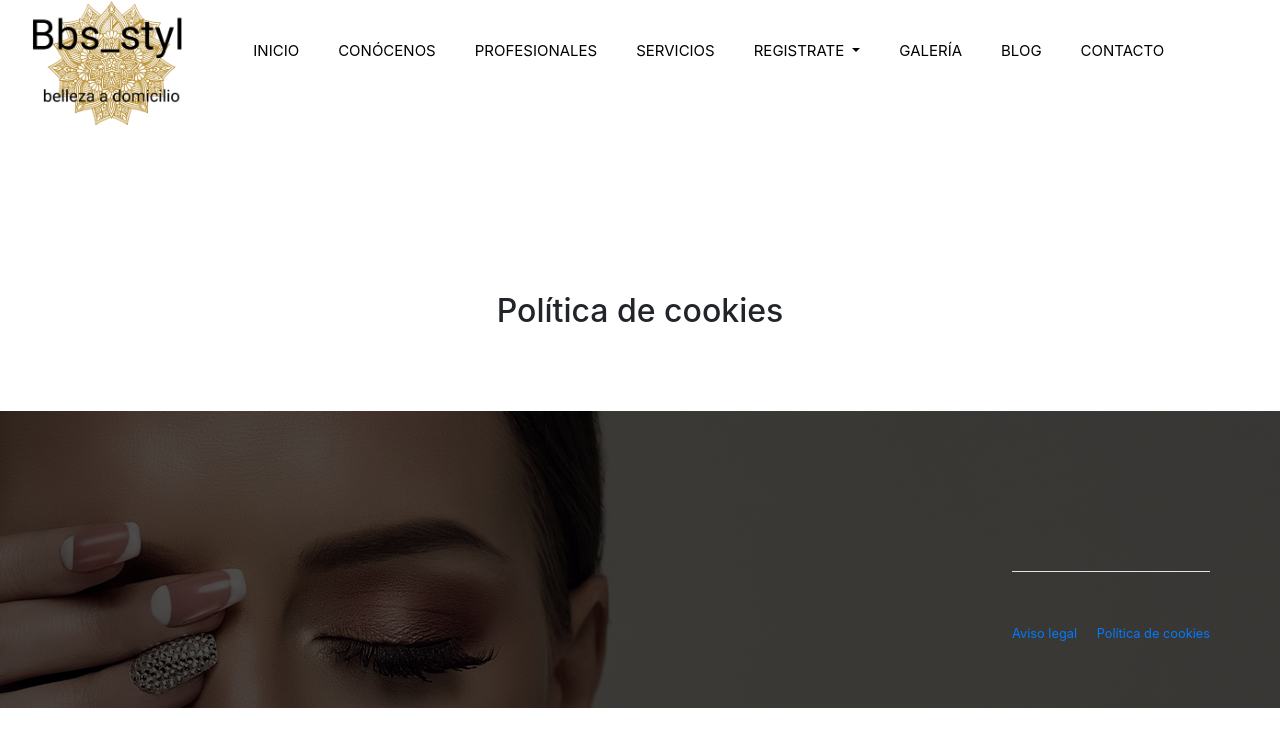
After one commit to Maellyf5/Bbs_styl, a Django app: page /cookies in a window 1280 px wide. The commit adds this page. Shown: the top 747 px of the page. Run offline with Django 3.2, Linux system fonts and the light colour scheme; data that the repository does not hold is empty; some libraries are stand-ins or nearby versions.

Commit message:
footer- enlace bdd y políticas

```diff
--- a/Bbs_Styl/app/admin.py
+++ b/Bbs_Styl/app/admin.py
@@ -1,5 +1,6 @@
 from django.contrib import admin
-from .models import Inicio,EntradaBlog
+from .models import Inicio,EntradaBlog, Footer
 # Register your models here.
 admin.site.register(Inicio)
 admin.site.register(EntradaBlog)
+admin.site.register(Footer)
--- a/Bbs_Styl/app/static/css/style.css
+++ b/Bbs_Styl/app/static/css/style.css
@@ -444,3 +444,21 @@ button.btn.my-2 span {
     color: #ba9237;
 
 }
+
+@media (max-width: 575px){
+.footerMl{
+  margin-left: 30px;
+}
+}
+
+@media (max-width: 610px){
+  .mrRespon{
+    margin-left: 20px;
+  }
+  }
+
+.marginAviso{
+  padding: 150px 30px 25px 30px;
+  background-color: #ffffff;
+
+}
--- a/Bbs_Styl/app/urls.py
+++ b/Bbs_Styl/app/urls.py
@@ -4,8 +4,8 @@ from .views import *
 urlpatterns = [
     path('', Index.as_view(), name='index'),
     path('inicio/', Index.as_view(), name='inicio'),
-
-    #path('index', Index.as_view(), name='index'),
+    path('AvisoLegal', Aviso.as_view(), name='avisoLegal'),
+    path('cookies', Cookies.as_view(), name='cookies'),
     path('blog/', Blog.as_view(), name='blog'),
 
 ]
--- a/Bbs_Styl/app/views.py
+++ b/Bbs_Styl/app/views.py
@@ -10,6 +10,25 @@ class Index(TemplateView):
         context=super(Index, self).get_context_data(**kwargs)
         context['mi']= Inicio.objects.all()
         context['destacados']= EntradaBlog.objects.filter(destacados = True)[:3]
+        context['contacto']= Footer.objects.all()
+        return context
+
+class Aviso(TemplateView):
+    template_name = 'app/avisoLegal.html'
+
+    def get_context_data(self,**kwargs):
+        context=super(Aviso, self).get_context_data(**kwargs)
+        context['mi']= Inicio.objects.all()
+        context['contacto']= Footer.objects.all()
+        return context
+
+class Cookies(TemplateView):
+    template_name = 'app/cookies.html'
+
+    def get_context_data(self,**kwargs):
+        context=super(Cookies, self).get_context_data(**kwargs)
+        context['mi']= Inicio.objects.all()
+        context['contacto']= Footer.objects.all()
         return context
 
 class Blog(ListView):
@@ -22,14 +41,13 @@ class Blog(ListView):
     def get_context_data(self,**kwargs):
         context=super(Blog, self).get_context_data(**kwargs)
         context['destacados']= EntradaBlog.objects.filter(destacados = True)[:3]
-        context['mi']= Peluqueros.objects.all()
+        context['mi']= Inicio.objects.all()
         #context['template']= 'app:blog'
-        #context['contacto']= Contacto.objects.all()
-        #context['mi']= Inicio.objects.all()[0]
+        context['contacto']= Footer.objects.all()
 
         return context
 
-class InfoBlog(DetailView):
+""" class InfoBlog(DetailView):
     template_name = 'app/infoBlog.html'
     model =  EntradaBlog
 
@@ -37,8 +55,8 @@ class InfoBlog(DetailView):
         context = super(InfoBlog, self).get_context_data(**kwargs)
         idblog = self.kwargs.get('pk',None)
         context['info'] = EntradaBlog.objects.get(pk = idblog)
-        context['contacto']= Contacto.objects.all()
+        context['contacto']= Footer.objects.all()
         context['mi']= Inicio.objects.all()[0]
         context['template']= 'app:infoblog'
         context['idTemp'] = idblog
-        return context
+        return context  """
--- /dev/null
+++ b/Bbs_Styl/templates/app/cookies.html
@@ -0,0 +1,21 @@
+{% extends 'app/index.html' %} {% load static %} {% load bootstrap4 %}
+
+{% block content%}
+
+<div class="container-fluid mb-5">
+    <div class="row justify-content-center">
+        <div class="col-12">
+            <!-- Blog Details Area -->
+            <div class="blog-details-area marginAviso text-center">
+                <h2>Política de cookies</h2>
+                {% for p in contacto %}
+
+                <p class="descripcion text-justify mt-4">{{ p.cookies }} </p>
+                {% endfor %}
+            </div>
+        </div>
+    </div>
+</div>
+
+
+{% endblock content%}
--- a/Bbs_Styl/templates/app/index.html
+++ b/Bbs_Styl/templates/app/index.html
@@ -144,13 +144,13 @@
       <!-- SECCION PROFESIONALES -->
       <div class="row align-items-center mb-5 prof">
         {% for p in mi %}
-        <div class="col-md-6">
+        <div class="col-md-6 mrRespon">
           <div class="d-flex align-items-center">
             <div class="bg-img-2" style="background-image: url('{{ p.proInicio.url }}')"></div>
           </div>
 
         </div>
-        <div class="col-md-5">
+        <div class="col-md-5 mrRespon">
           <h2 class="h2servicio mb-3">Nuestros profesionales</h2>
 
           <p class="font-weight">{% autoescape off %}
@@ -165,7 +165,7 @@
       <!--SECCION SERVICIOS-->
 
       <div class="row align-items-center">
-        <div class="col-md-5 mr-auto">
+        <div class="col-md-5 mr-auto mrRespon">
           <h2 class="h2servicio mb-3">Nuestros servicios</h2>
           {% for p in mi %}
           <p class="font-weight"> {% autoescape off %}
@@ -175,7 +175,7 @@
           {% endautoescape %}
 
         </div>
-        <div class="col-md-6 mt-4">
+        <div class="col-md-6 mt-4 mrRespon">
           <div class="d-flex align-items-center">
             <div class="bg-img-1 mr-4" style="background-image: url('{{ p.imgServi1.url }}')"></div>
             <div class="bg-img-1" style="background-image: url('{{ p.imgServi2.url }}')"></div>
@@ -189,7 +189,7 @@
   <section class="ftco-section mt-5">
     <div class="container">
       <div class="row justify-content-center mb-3 pb-3">
-        <div class="col-md-7 heading-section ftco-animate text-center fadeInUp ftco-animated">
+        <div class="col-md-7 heading-section ftco-animate text-center fadeInUp ftco-animated mrRespon">
           <h2 class="mb-3 mt-4 " style="font: italic bold 40px Georgia, Serif;">Lo más destacado del blog</h2>
           <p style="font-size: 21px;">Descubre los temas interesantes en <a class="pBlogUrl" style="font: italic;"
               href="{% url 'app:blog' %}">nuestro blog</a></p>
@@ -198,7 +198,7 @@
 
       <div class="row d-flex">
         {% for p in destacados %}
-        <div class="col-md-4 d-flex ftco-animate fadeInUp ftco-animated">
+        <div class="col-md-4 d-flex ftco-animate fadeInUp ftco-animated mrRespon">
           <div class="blog-entry align-self-stretch">
             <h3 class="heading mt-2 titu_card" style="vertical-align: inherit;">{{ p.titulo }}</h3>
 
@@ -225,48 +225,57 @@
 
   <footer class="site-footer bg-footer overlay" style="background-image: url('/static/img/manicura.jpg')">
     <div class="container">
-      <div class="row footer-inner justify-content-end">
-        <div class="col-lg-4 col-sm-6">
-
-        </div>
-        <div class="col-lg-4 col-sm-6">
-
+      <div class="row footer-inner justify-content-lg-end justify-content-sm-start ">
+        <div class="col-lg-4 col-sm-5 mb-4 footerMl">
+          {% for p in contacto %}
           <aside class="f-widget ">
             <div class="f-title ">
               <h3 class="f-titles mb-3">Contacto para profesionales</h3>
             </div>
-            <ul>
-              <li class="f-texto">Telefono: 644497593</li>
-              <li class="f-texto">Email: bbs_styl@gmail.com</li>
-              <li class="f-texto">Horario: 9-00 a 14-00 </li>
+            <span>
+              {% if p.tel %}
+              <span class="f-texto">Telefono: {{ p.tel }}</span>{% endif %}<br>
+              <span class="f-texto">Email: {{ p.mail }}</span><br>
 
-            </ul>
+              <span class="f-texto">Horario: {{ p.horario }} </span>
+
+            </span>
 
           </aside>
+
         </div>
 
-        <div class="col-lg-2 ">
+        <div class="col-lg-2 col-sm-5 footerMl">
+
           <aside class="f-widget social-widget">
             <div>
               <h3 class="f-titles">Síguenos</h3>
             </div>
             <p class="f-texto mt-2">Nuestras redes sociales</p>
             <div class="list f-titles mt-3 ">
-              <a href="#"><i class="fab fa-facebook fa-2x iconoR mr-2"></i></a>
-              <a href="#"><i class="fab fa-instagram fa-2x iconoR"></i></a>
+              {% if p.facebook %}
+              <a href="{{ p.facebook }}"><i class="fab fa-facebook fa-2x iconoR mr-2"></i></a>{% endif %}
+              {% if p.instagram %}
+              <a href="{{ p.instagram }}"><i class="fab fa-instagram fa-2x iconoR"></i></a>{% endif %}
 
             </div>
           </aside>
         </div>
-
+        {% endfor %}
       </div>
 
-      <div class="row pt-5 mt-5 text-center">
+
+
+
+      <div class="row pt-5 mt-5 text-center ">
         <div class="col-md-12">
           <div class="border-top pt-5">
-            <p class="small">
+            <a href="{% url 'app:avisoLegal' %}" class="small mr-3">
              Aviso legal <!-- avisolegal -->
-            </p>
+            </a>
+            <a href="{% url 'app:cookies' %}" class="small">
+              Política de cookies <!-- cookies -->
+             </a>
           </div>
         </div>
 
```
Also changed, not shown: Bbs_Styl/app/models.py (+17 -0 lines), Bbs_Styl/templates/app/avisoLegal.html (added, +21 -0 lines), Bbs_Styl/app/migrations/0007_footer.py (added), Bbs_Styl/app/migrations/0008_auto_20200901_1221.py (added).
